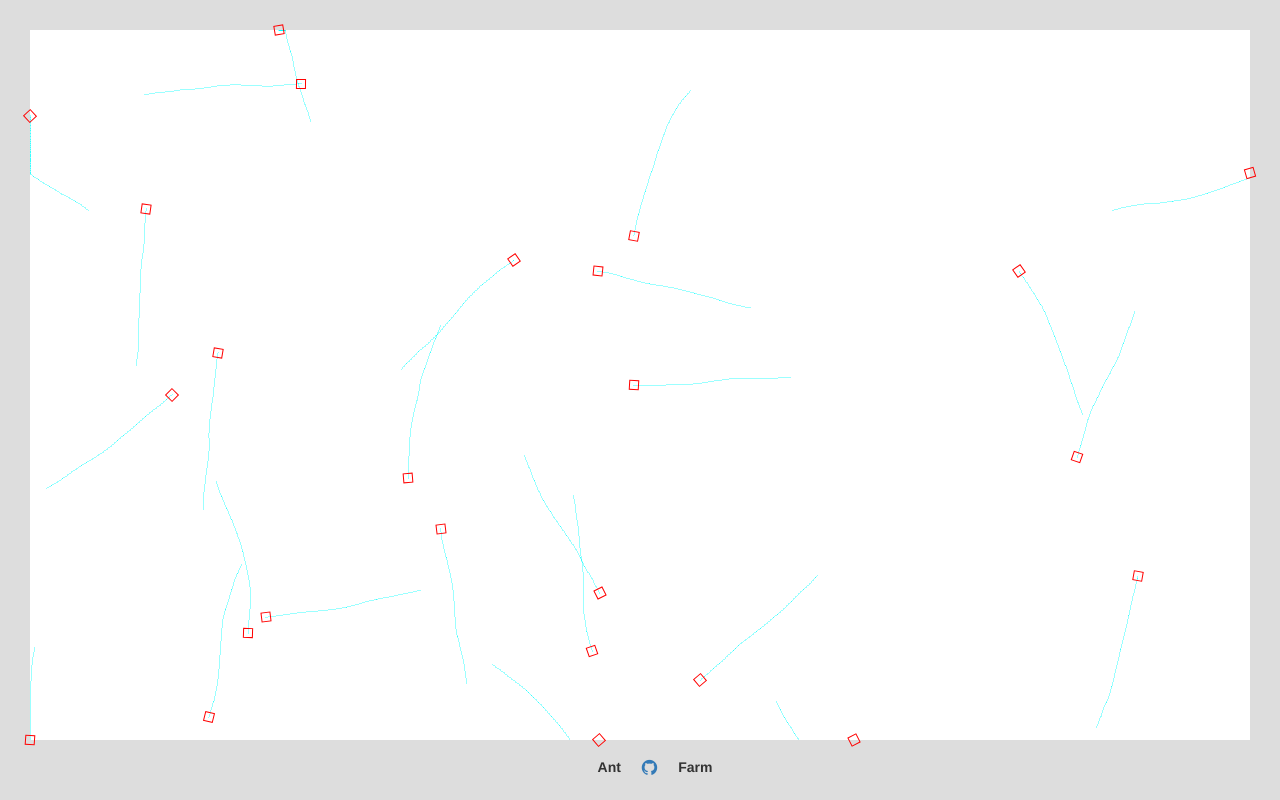
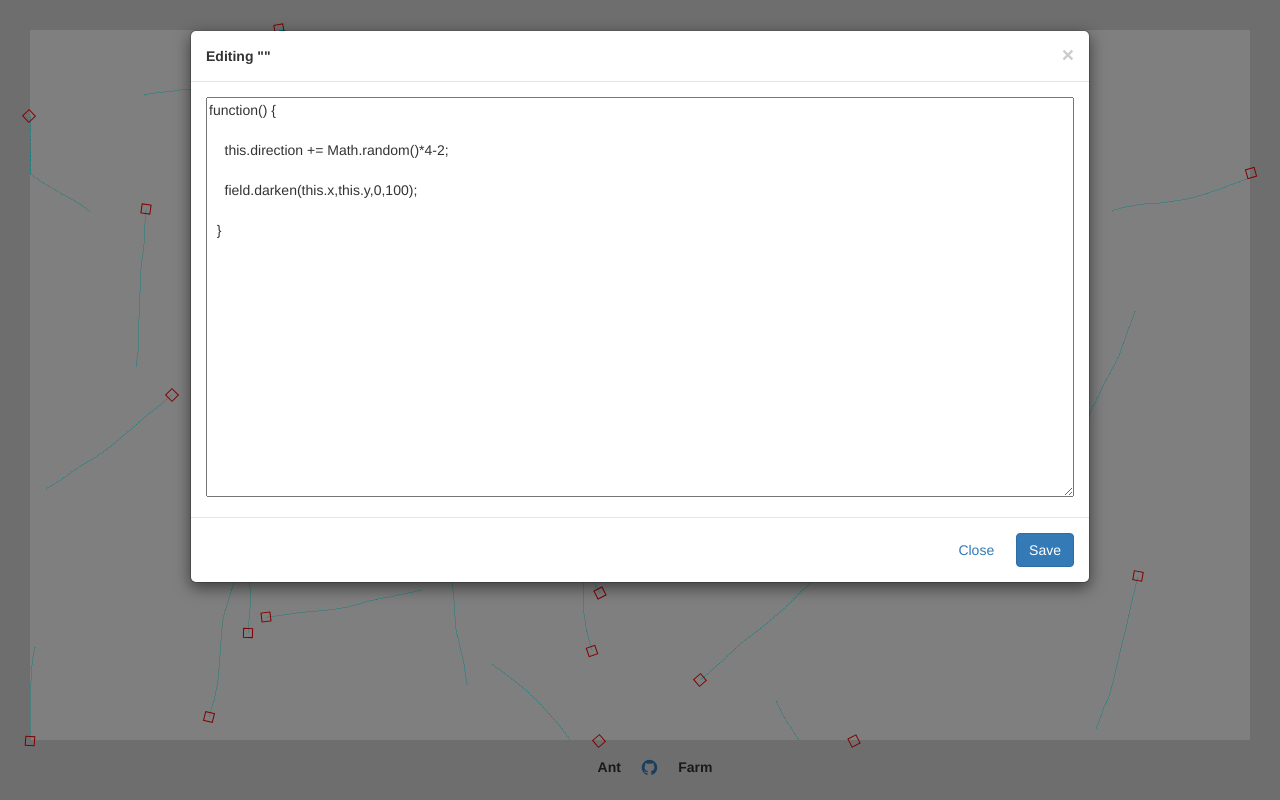
Before and after one commit to jywarren/antfarm, a website: page index.html in a window 1280 px wide. Both pictures are taken after a click on the element 648 px from the left and 179 px from the top of the page. Drawn offline with nearby package versions, Linux system fonts and the light colour scheme.

Commit message:
editable scripts

```diff
--- a/AntFarm.Ant.js
+++ b/AntFarm.Ant.js
@@ -8,6 +8,7 @@ AntFarm.Ant = Class.extend({
     this.y = parseInt(Math.random()*field.height);
     this.width = 10;
     this.height = 10;
+    this.speed = 1;
     this.direction = Math.random()*360;
     this.color = "red";
 
@@ -20,31 +21,48 @@ AntFarm.Ant = Class.extend({
       if (ant.x <= 0) ant.x = 0;
       if (ant.y <= 0) ant.y = 0;
 
+      // move with trigonometry
+      ant.x = ant.x + Math.sin(ant.direction/180*Math.PI)*ant.speed;
+      ant.y = ant.y + Math.cos(ant.direction/180*Math.PI)*ant.speed;
+
+      // set size
+      ant.el.css('width',  ant.width+'px');
+      ant.el.css('height', ant.height+'px');
+
       // set position
       ant.el.css('left',ant.x-(ant.width/2)+'px');
       ant.el.css('top', ant.y-(ant.height/2)+'px');
+
+      // rotation
       // webkit, e.g. chrome/safari
       ant.el.css({ WebkitTransform: 'rotate(' + -ant.direction + 'deg)'});
       // For Mozilla browser: e.g. Firefox
       ant.el.css({ '-moz-transform': 'rotate(' + -ant.direction + 'deg)'});
 
+      // update color
       ant.el.css('border-color',ant.color);
     }
 
-    // rewriteability
-    this.el.click(function(e){
-      console.log(ant.run);
-    });
+    this.teach = function(script) {
+      ant.el.attr('script', script);
+      eval("ant.run = "+script);
+    }
+
+    this.edit = function() {
+      $('textarea.script').val(ant.run+''); // coerce to string
+      $('.modal').modal({show: true});
+      $('.modal .save').click(function() {
+        ant.teach($('textarea.script').val());
+        $('.modal').modal({show: false});
+      });
+    }
+    this.el.click(ant.edit);
 
   },
 
   run: function() {
 
-    //this.x += Math.random()*2-1;
-    //this.y += Math.random()*2-1;
     this.direction += Math.random()*4-2;
-    this.x = this.x + Math.sin(this.direction/180*Math.PI)*1;
-    this.y = this.y + Math.cos(this.direction/180*Math.PI)*1;
 
     field.darken(this.x,this.y,0,100);
 
--- a/antfarm.css
+++ b/antfarm.css
@@ -20,6 +20,7 @@ html {
 
 .controls {
   width: 100%;
+  padding-right:20px;
 }
 
 .controls span {
@@ -41,3 +42,8 @@ html {
   position: absolute;
   z-index:3;
 }
+
+.modal textarea.script {
+  width:100%;
+  height:400px;
+}
--- a/index.html
+++ b/index.html
@@ -50,6 +50,28 @@
 
     </div>
 
+    <div class="modal fade">
+      <div class="modal-dialog modal-lg">
+        <div class="modal-content">
+
+          <div class="modal-header">
+            <button type="button" class="close" data-dismiss="modal" aria-hidden="true">&times;</button>
+            <b>Editing "<span class='title'></span>"</b>
+          </div>
+
+         <div class="modal-body" style="max-height:600px;">
+            <textarea class="script"></textarea>
+          </div>
+
+          <div class="modal-footer">
+            <a data-dismiss="modal" href="#" class="btn">Close</a>
+            <a data-dismiss="modal" href="#" class="btn btn-primary save">Save</a>
+          </div>
+
+        </div>
+      </div>
+    </div>
+
   </body>
 
 </html>
```
